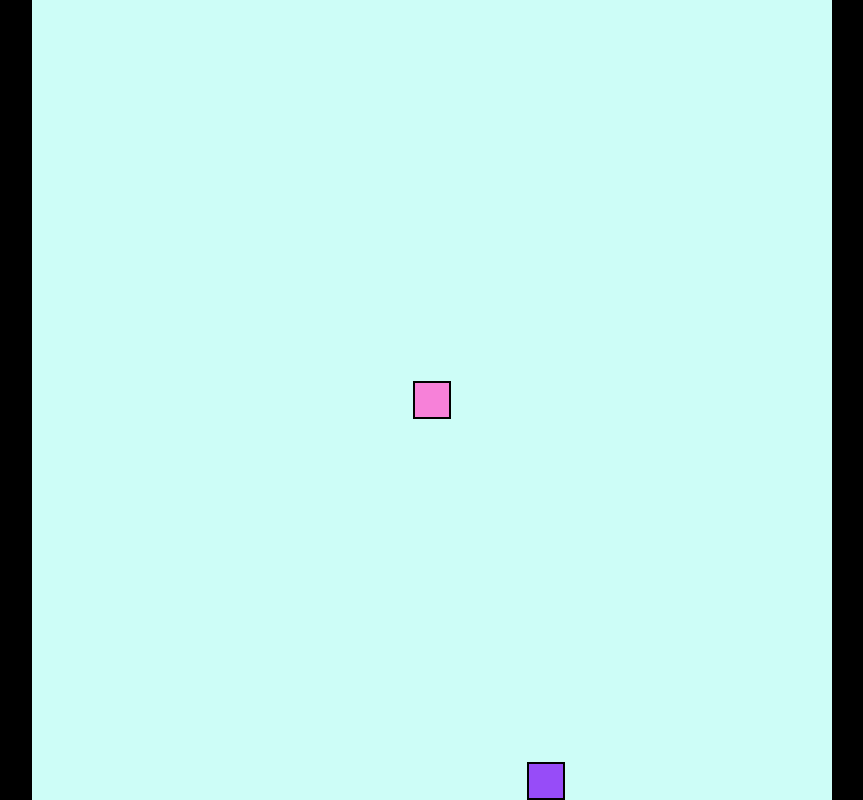
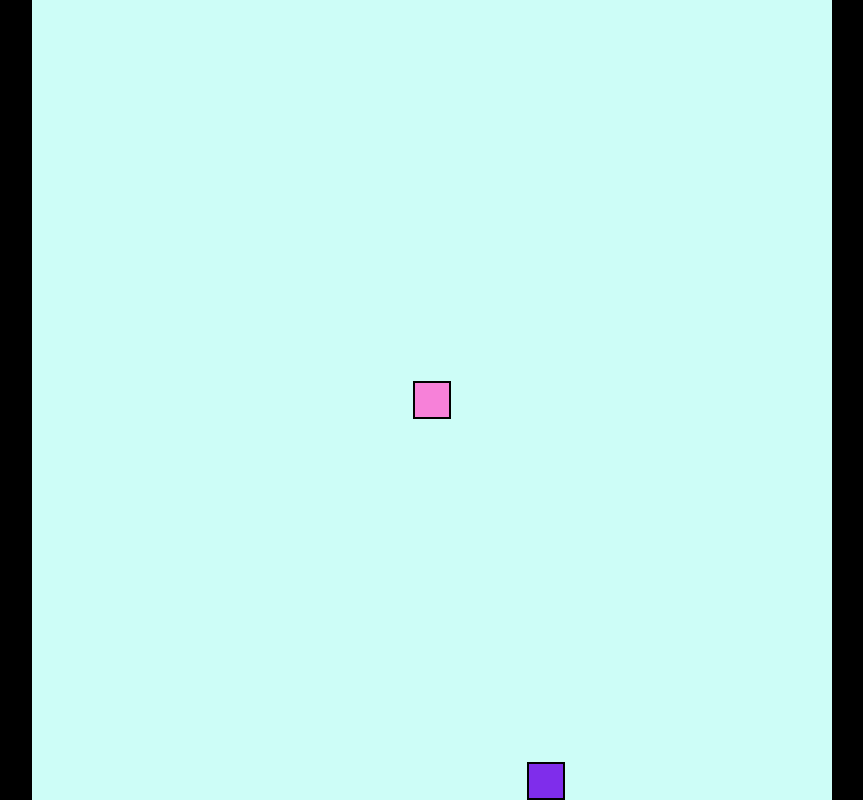
Before and after one commit to sarakahaveci/snake_game, a website with bundled scripts: page index.html in a window 1280 px wide. Shown: the whole page, without its empty margins (208-1071 px from the left). Built offline with nearby package versions, Linux system fonts and the light colour scheme.

Commit message:
played with the colors

```diff
--- a/index.html
+++ b/index.html
@@ -31,7 +31,7 @@
     }
 
     .food {
-      background-color: rgb(151, 76, 248);
+      background-color: rgb(127, 45, 235);
       border: .25vmin solid black;
     }
   </style>
```
